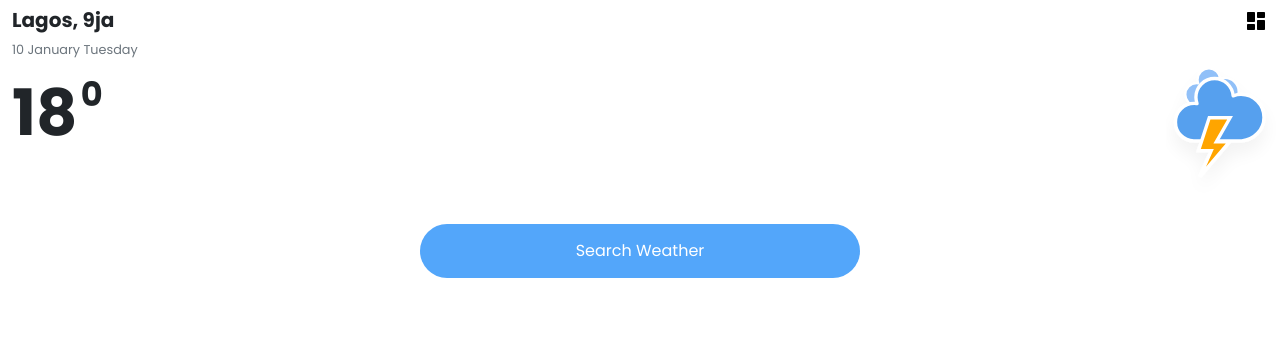
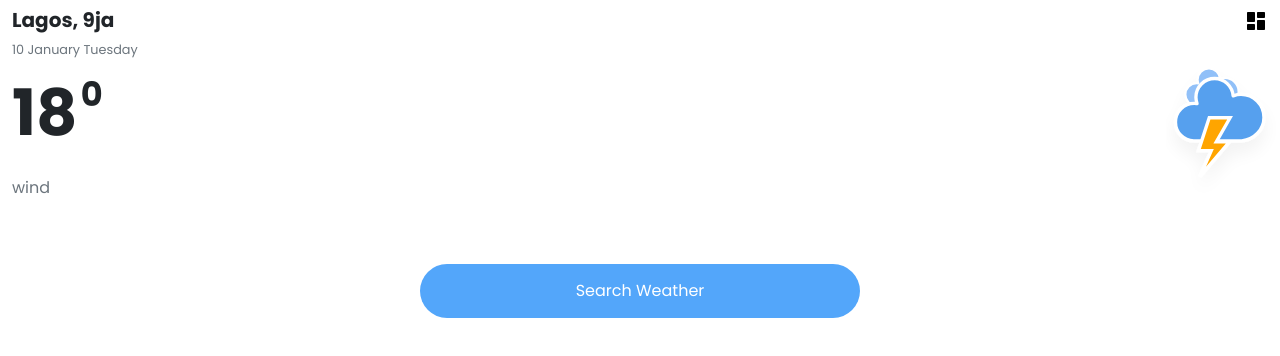
Before and after one commit to JoaoP74/react-weather, a React (Create React App) app: page /weather in a window 1280 px wide. Shown: the top 356 px of the page. Built offline with nearby package versions, Linux system fonts and the light colour scheme; no server answers.

Commit message:
Added the wind text component

```diff
--- a/src/pages/Weather.jsx
+++ b/src/pages/Weather.jsx
@@ -85,7 +85,7 @@ const WeatherApp = () =>{
 
                 </section>
                 <p className="wind-value"></p>
-
+                <p className="wind-text text-muted">wind</p>
                 </section>
 
                 <section className="current-weather-humidity-degree">
```
